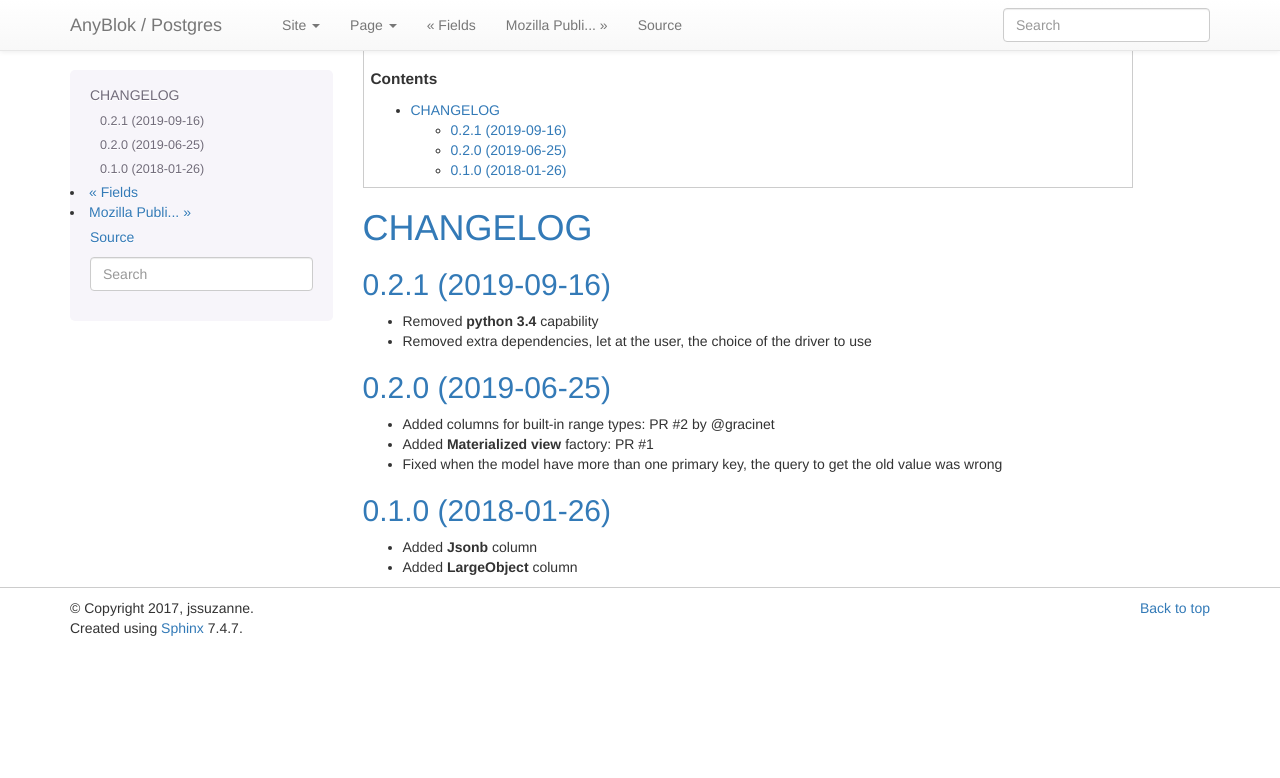
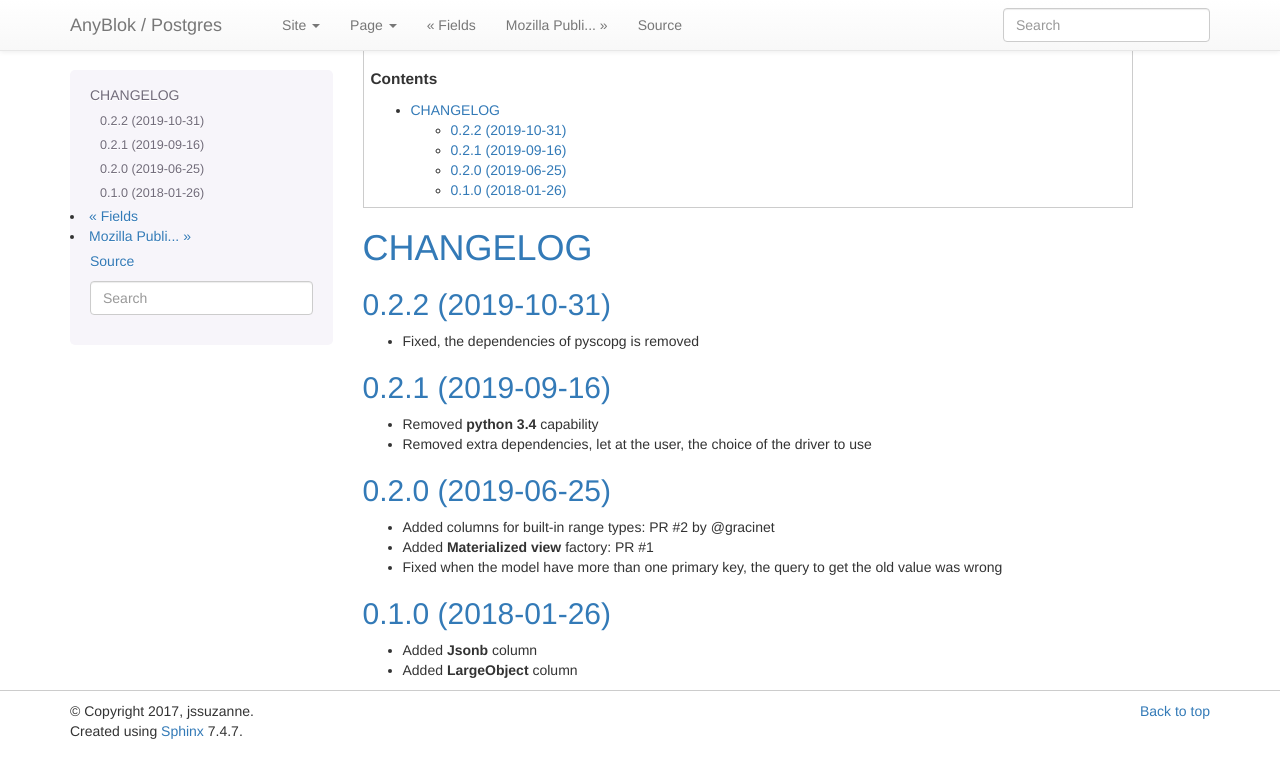
Before and after one commit to AnyBlok/anyblok_postgres, a Sphinx documentation site: the page built from doc/CHANGES.rst, in a window 1280 px wide. Shown: the top 778 px of the page. Built offline with Sphinx 7.4.7, drawn with Linux system fonts in a browser that asks for light colours; the version number could not be read and is left out.

```diff
--- a/doc/CHANGES.rst
+++ b/doc/CHANGES.rst
@@ -12,6 +12,11 @@
 
 CHANGELOG
 =========
+
+0.2.2 (2019-10-31)
+------------------
+
+* Fixed, the dependencies of pyscopg is removed
 
 0.2.1 (2019-09-16)
 ------------------
--- a/setup.py
+++ b/setup.py
@@ -46,7 +46,6 @@ setup(
         'Development Status :: 2 - Pre-Alpha',
         'Intended Audience :: Developers',
         'Programming Language :: Python :: 3',
-        'Programming Language :: Python :: 3.5',
         'Programming Language :: Python :: 3.6',
         'Programming Language :: Python :: 3.7',
         'Programming Language :: Python :: 3.8',
```
Also changed, not shown: .travis.yml.
